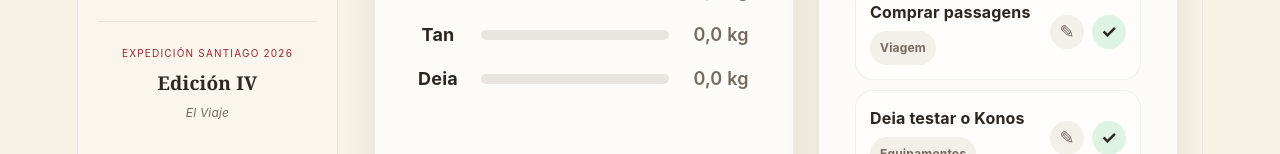
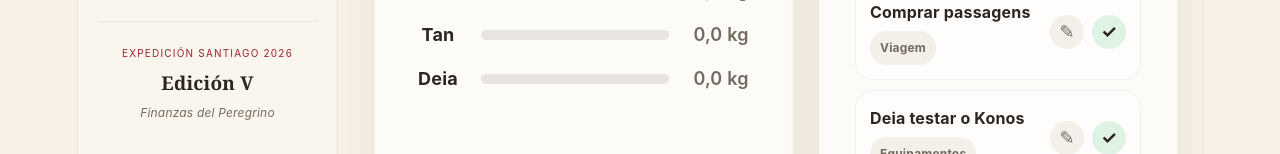
Before and after one commit to pbrittes/cuaderno-del-peregrino, a React (Vite) app: page / in a window 1280 px wide. Shown: the part 646-800 px from the top of the page. Built offline with nearby package versions, Linux system fonts and the light colour scheme.

Commit message:
feat: start edition v finance module

```diff
--- a/src/components/AppLayout.tsx
+++ b/src/components/AppLayout.tsx
@@ -54,15 +54,15 @@ export function AppLayout({
 
           <div className="sidebar-footer-mobile">
             <small>Expedición Santiago 2026</small>
-            <strong>Edición IV</strong>
-            <span>El Viaje</span>
+            <strong>Edición V</strong>
+            <span>Finanzas del Peregrino</span>
           </div>
         </div>
 
         <footer className="sidebar-footer">
           <small>Expedición Santiago 2026</small>
-          <strong>Edición IV</strong>
-          <span>El Viaje</span>
+          <strong>Edición V</strong>
+          <span>Finanzas del Peregrino</span>
         </footer>
       </aside>
 
```
